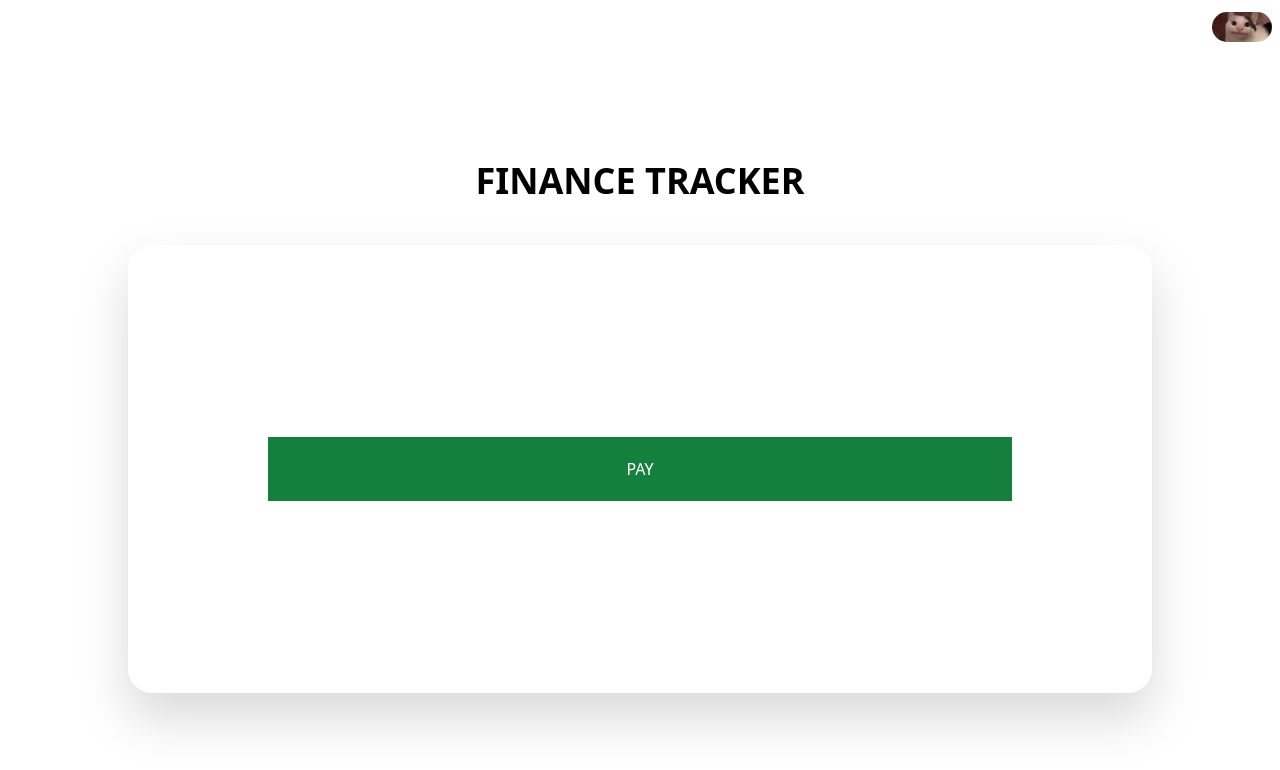
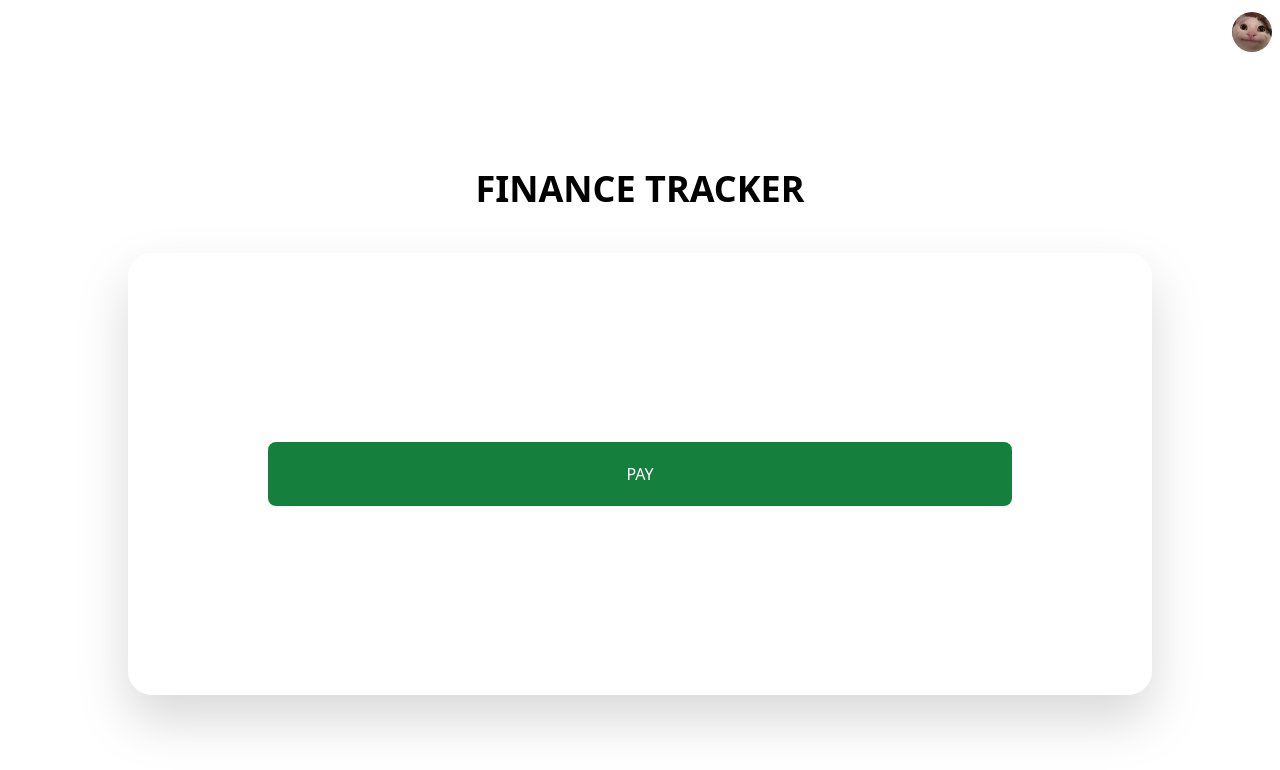
Before and after one commit to CampVamp/Expense-Tracker, a Next.js app: page / in a window 1280 px wide. Shown: the top 770 px of the page. Built offline with nearby package versions, Linux system fonts and the light colour scheme.

Commit message:
:lipstick: Change the Profile icon size

```diff
--- a/pages/index.tsx
+++ b/pages/index.tsx
@@ -8,8 +8,8 @@ const index = () => {
         <Image
           src="/cat.jpg"
           alt="Cat"
-          width="60"
-          height="80"
+          width="40"
+          height="60"
           className=" rounded-full"
         />
       </div>
@@ -18,7 +18,7 @@ const index = () => {
         <div className=" w-4/5 h-3/5 bg-white rounded-3xl p-4 drop-shadow-2xl flex items-center justify-center">
           <Link
             href="/payment"
-            className=" w-3/4 bg-green-700 flex items-center justify-center py-5 text-white "
+            className=" w-3/4 bg-green-700 flex items-center justify-center py-5 text-white rounded-lg"
           >
             <div>PAY</div>
           </Link>
```
Also changed, not shown: public/cat.jpg.
